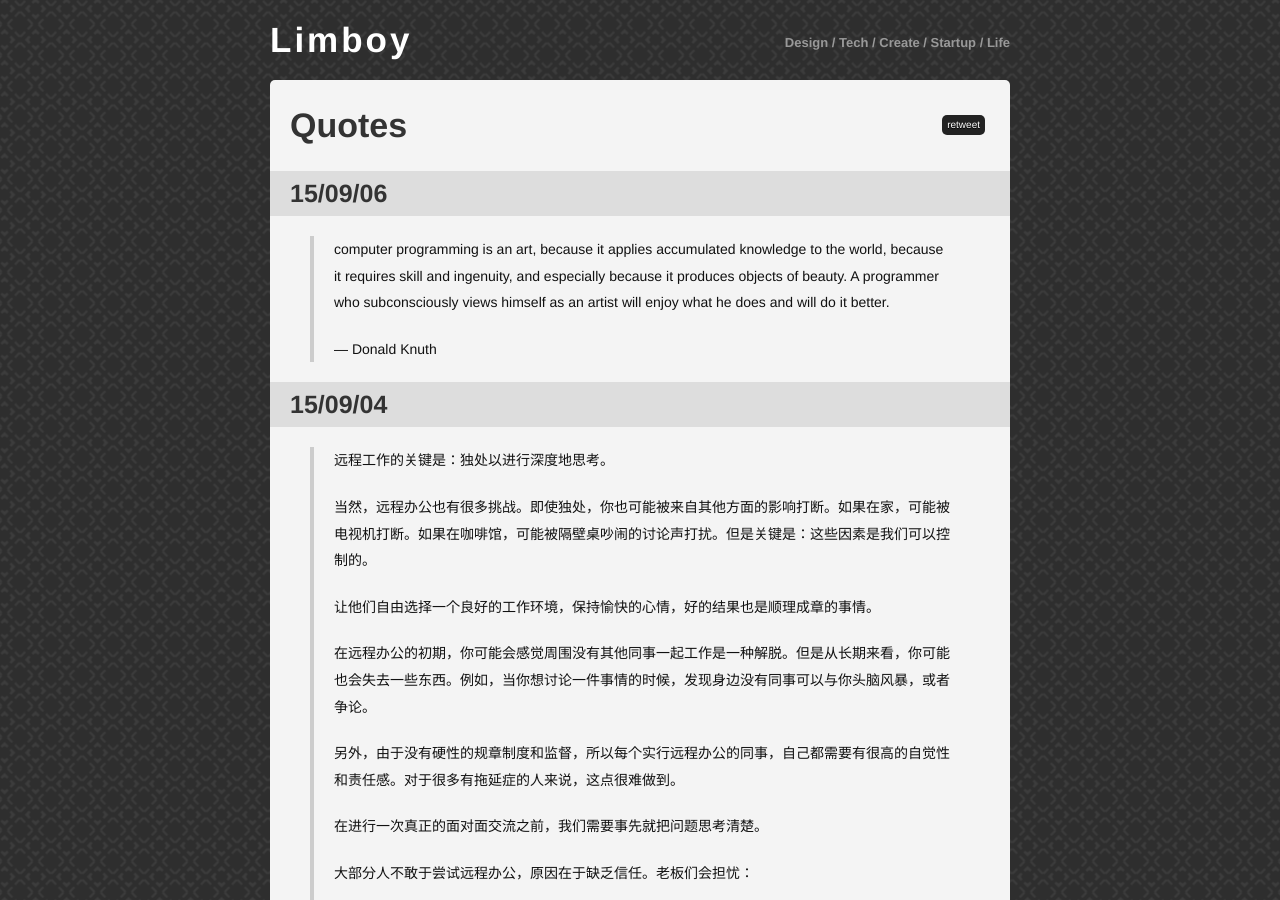
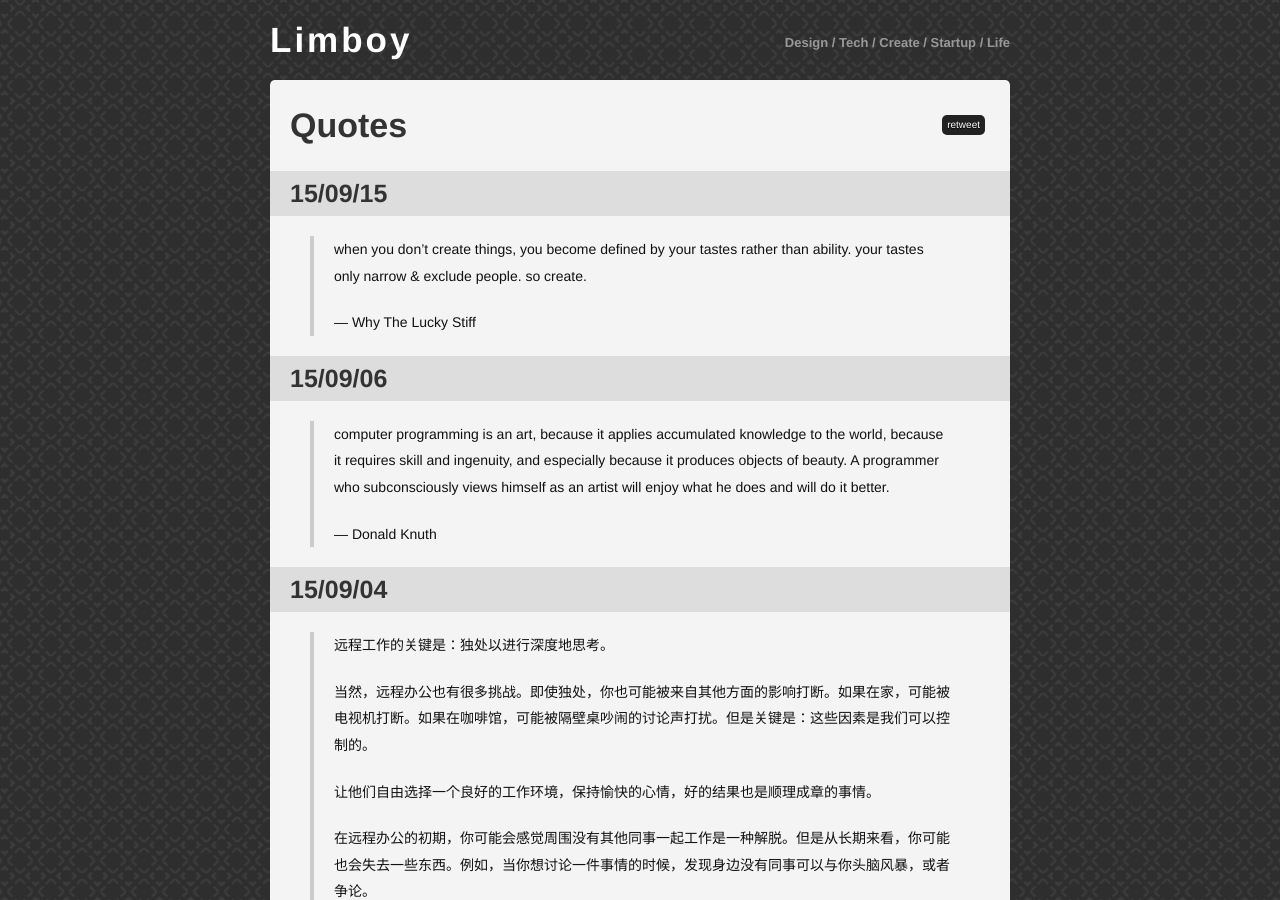
Before and after one commit to limboy/lzyy.github.com, a Jekyll site: the page built from quotes.md, in a window 1280 px wide and 900 px high. Built offline with Jekyll 4.4.1, drawn with Linux system fonts in a browser that asks for light colours; Markdown is read by kramdown in place of the engine named in the settings; comment, search, counter and statistics services are not loaded.

Commit message:
Add a quote

```diff
--- a/quotes.md
+++ b/quotes.md
@@ -2,6 +2,11 @@
 layout: post
 title: Quotes
 ---
+
+### 15/09/15
+> when you don't create things, you become defined by your tastes rather than ability. your tastes only narrow & exclude people. so create.
+>
+> — Why The Lucky Stiff
 
 ### 15/09/06
 > computer programming is an art, because it applies accumulated knowledge to the world, because it requires skill and ingenuity, and especially because it produces objects of beauty. A programmer who subconsciously views himself as an artist will enjoy what he does and will do it better.
```
Also changed, not shown: image/analytics_highlight.png (deleted).
